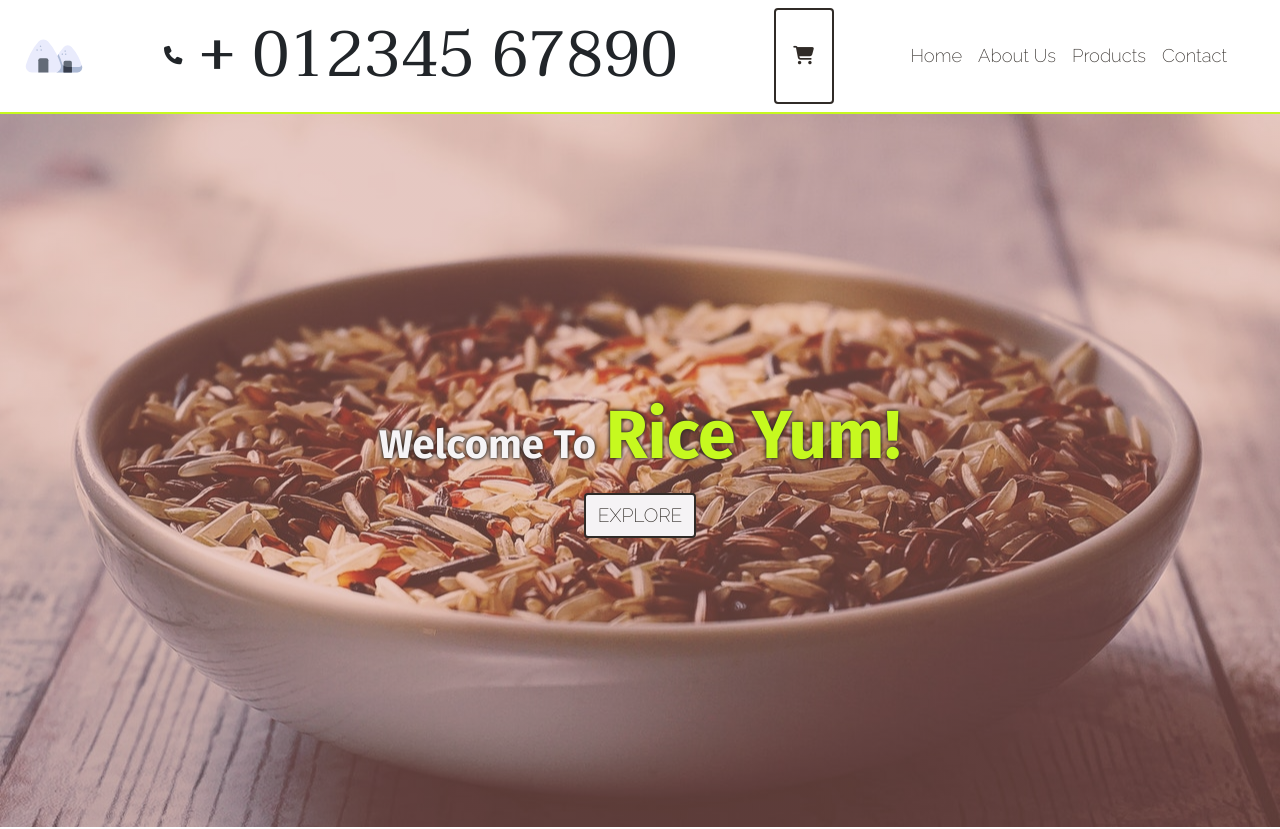
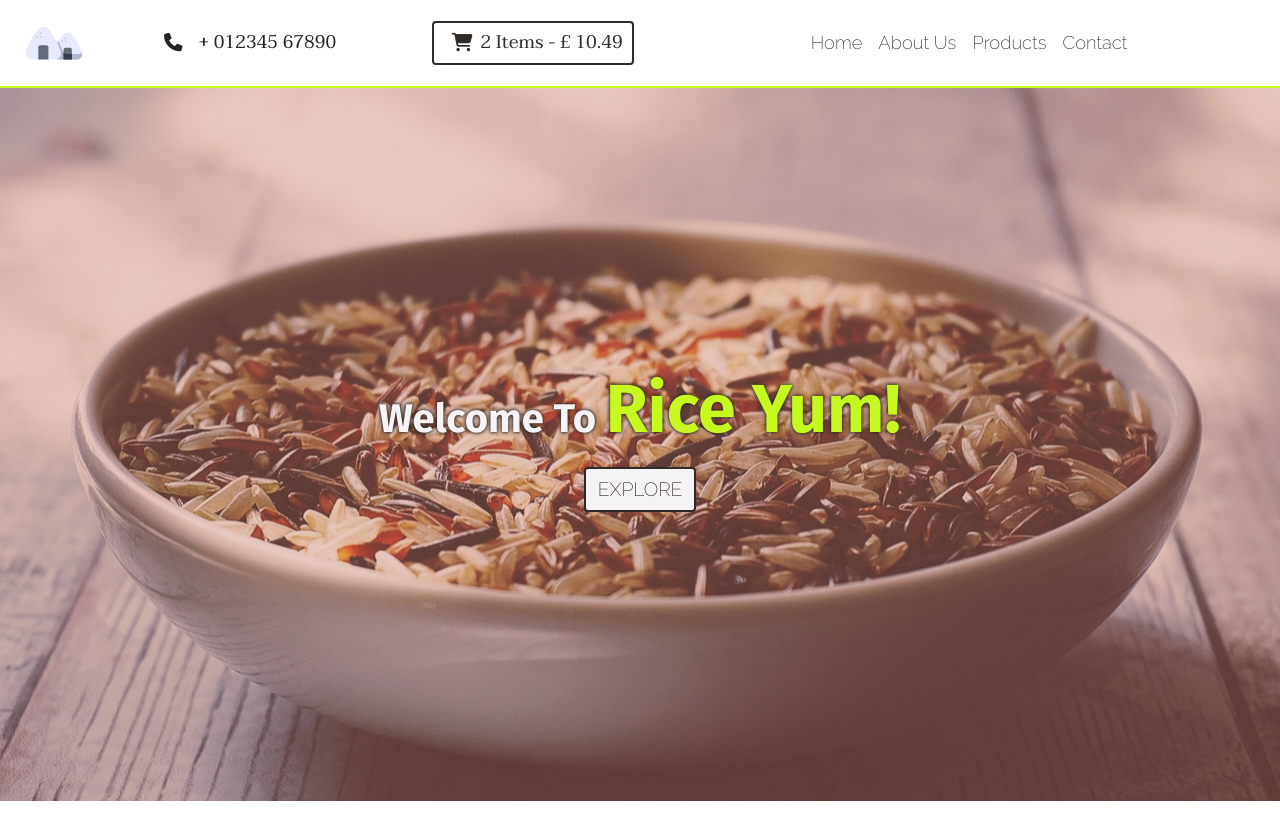
Before and after one commit to kevin-Ash/online_shop, a plain HTML site: page index.html in a window 1280 px wide. Shown: the top 829 px of the page. Drawn offline with nearby package versions, Linux system fonts and the light colour scheme.

Commit message:
Corrected mistake with display & text responsiveness

```diff
--- a/index.html
+++ b/index.html
@@ -42,7 +42,7 @@
                     <span class="cart-info-icon mx-2">
                         <i class="fas fa-shopping-cart"></i>
                     </span>
-                    <p class="text-capitalize mb-0 d-none d-sm-block>
+                    <p class="text-capitalize mb-0 d-none d-lg-block">
                         <span id="item-count">2</span>
                         items - £
                         <span class="item-total">10.49</span>
--- a/style.css
+++ b/style.css
@@ -74,9 +74,6 @@ nav {
     border-bottom: 0.15rem solid var(--mainLime);
     background: rgba(255, 255, 255, 0.65);
 
-}
-.nav-main-info p{
-    font-size: 5vw!important;
 }
 
 .navbar-brand img {
```
